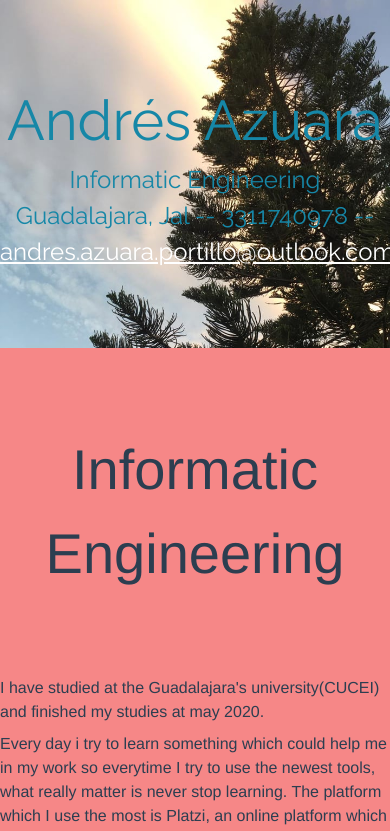
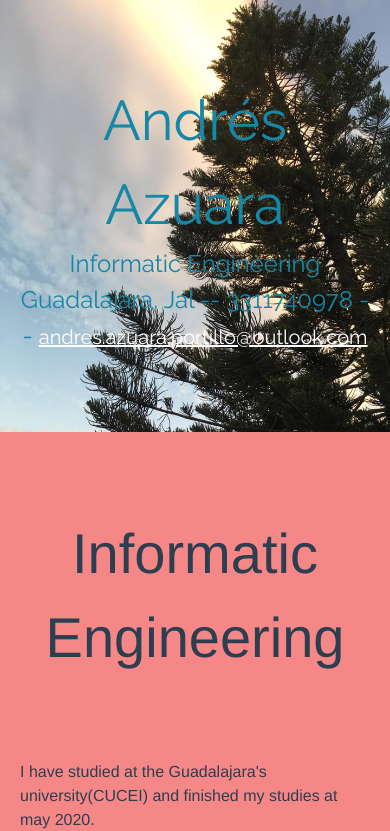
Before and after one commit to AndresAzuara/personal-cv, a Vue app: page / in a window 390 px wide. Shown: the top 831 px of the page. Built offline with nearby package versions, Linux system fonts and the light colour scheme.

Commit message:
issue with presentation's font size was fixed

```diff
--- a/src/components/PxEducation.vue
+++ b/src/components/PxEducation.vue
@@ -1,5 +1,5 @@
 <template>
-    <section class="flex flex-wrap" id="education">
+    <section class="flex flex-wrap px-5" id="education">
         <div style="padding-left:0 3%" class="sm:w-full md:w-1/2 lg:w-1/2 mt-20">
             <h1>
                 Informatic Engineering
--- a/src/components/PxPresentation.vue
+++ b/src/components/PxPresentation.vue
@@ -1,9 +1,9 @@
 <template>
     <section id="presentation">
-        <div class="information">
+        <div class="information px-5">
             <h1>{{this.name}}</h1>
-        <h3>{{this.scholarity}}</h3>
-        <h4>{{this.nacionality}} -- {{this.phoneNumber}} -- <a href="mailto:andres.azuara.portillo@outlook.com">{{this.email}}</a></h4>
+            <h3>{{this.scholarity}}</h3>
+            <h4>{{this.nacionality}} -- {{this.phoneNumber}} -- <a href="mailto:andres.azuara.portillo@outlook.com">{{this.email}}</a></h4>
         </div>
     </section>
 </template>
@@ -37,6 +37,10 @@ export default {
         background-image: url("./../assets/mobile-presentation-background.jpg");
         background-size: cover;
         color: #1687a7
+    }
+
+    a{
+        font-size: 20px;
     }
 }
 
```
